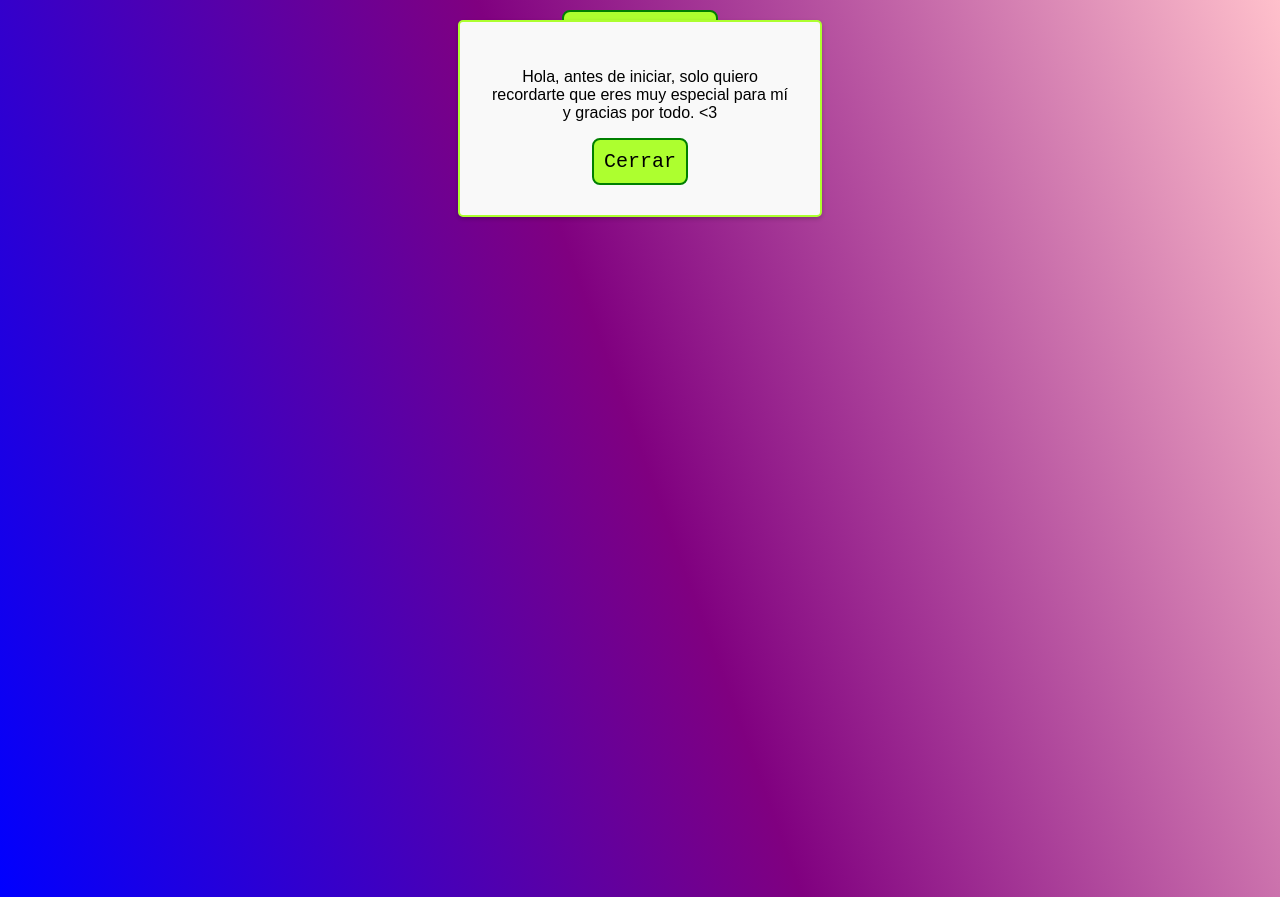
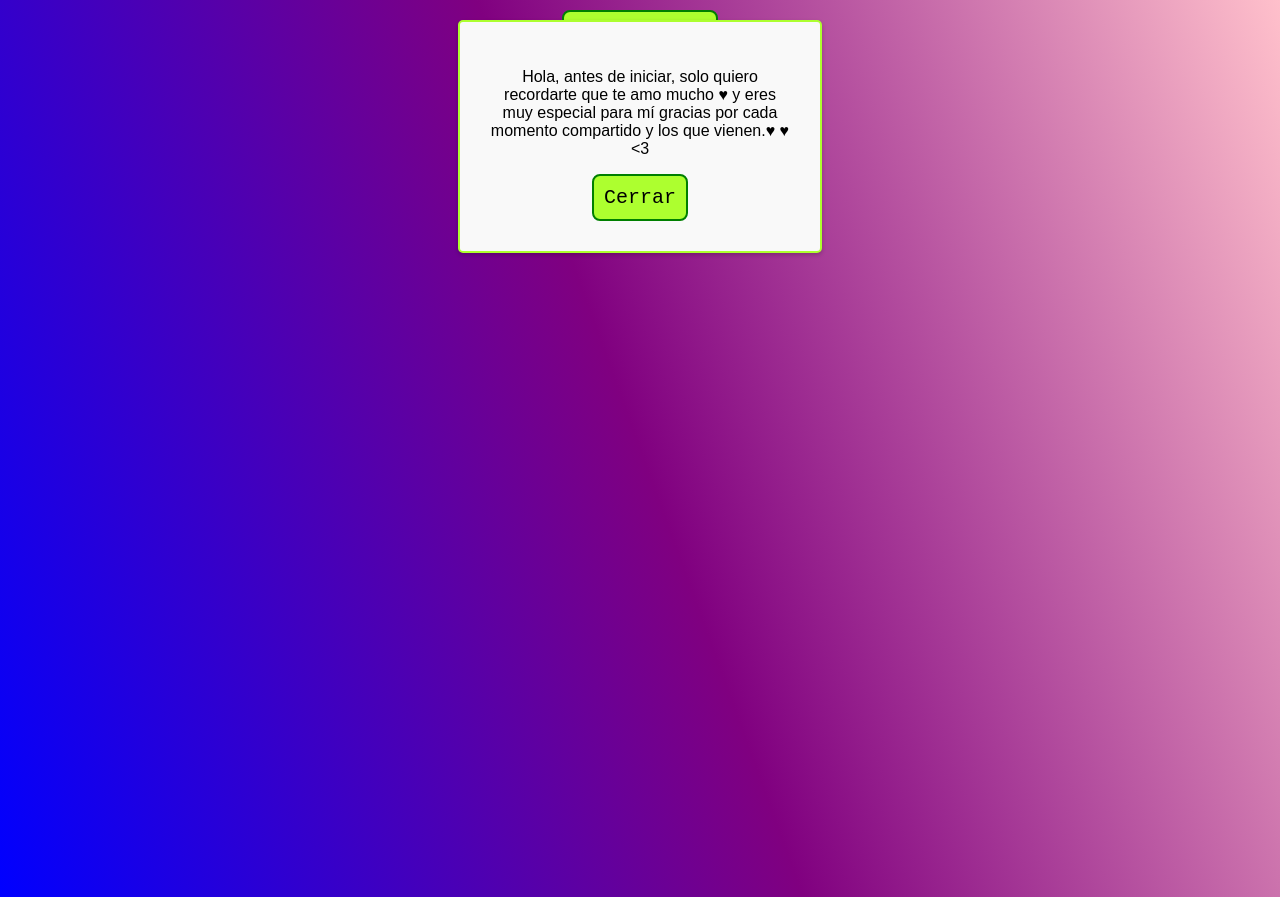
Before and after one commit to gustavoavrj/gustavoavrj.github.io, a plain HTML site: page index.html in a window 1280 px wide. Both pictures are taken after a click on the button "Clicka aqui". Drawn offline with Linux system fonts and the light colour scheme; a web font is replaced by a local one.

Commit message:
Initial commit3

```diff
--- a/index.html
+++ b/index.html
@@ -21,8 +21,9 @@
     <div class="Con-Emergente">
         <div id="resultado" class="cua">
             <p id="res">
-                Hola, antes de iniciar, solo quiero recordarte que eres
-                muy especial para mí y gracias por todo. &lt;3
+                Hola, antes de iniciar, solo quiero recordarte que te amo
+                mucho &hearts; y eres muy especial para mí gracias por cada momento
+                compartido y los que vienen.&hearts; &hearts; &lt;3
             </p>
             <button id="BotonCerrar" class="Button">Cerrar</button>
         </div>
@@ -40,7 +41,7 @@
         <canvas id="Flor" class="Flor" width="800" height="600"></canvas>
 
         <div class="Texto">
-            <h2 id="Text">Para la niña mas Linda del Mundo.</h2>
+            <h2 id="Text">Para la muñequita mas Linda del Mundo.</h2>
         </div>
 
     </main>
```
